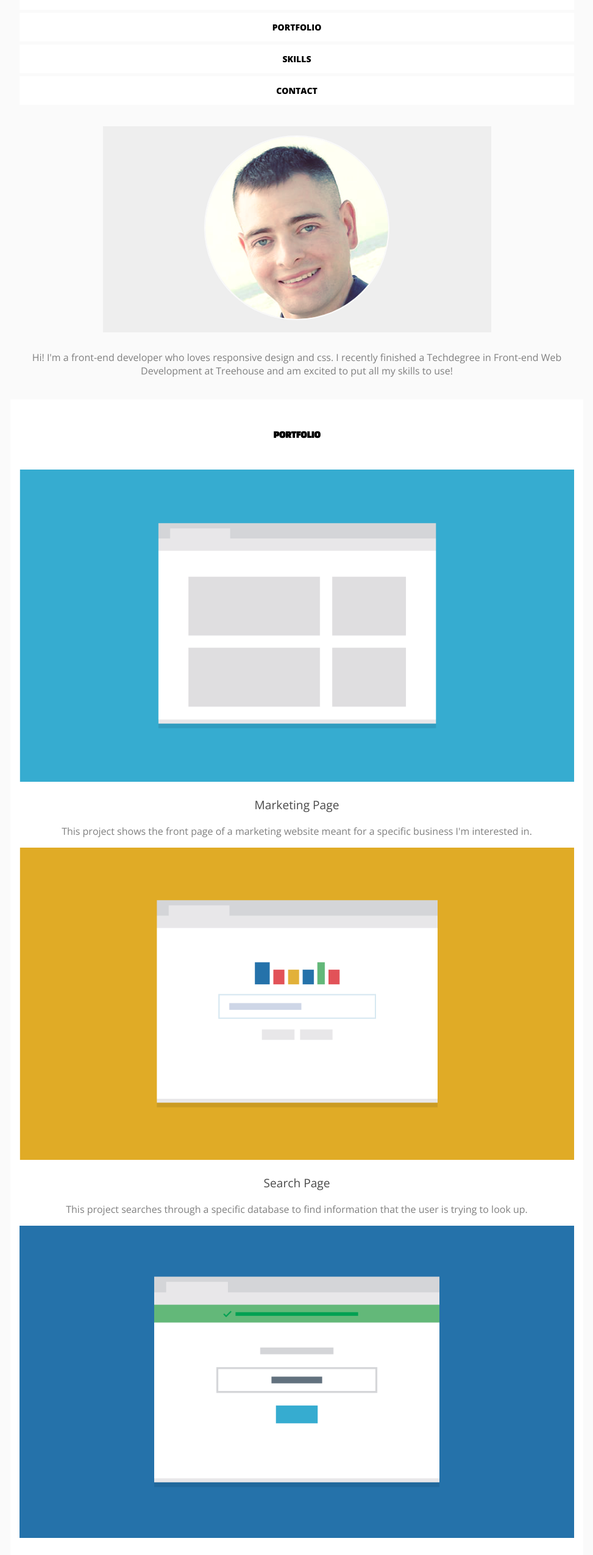
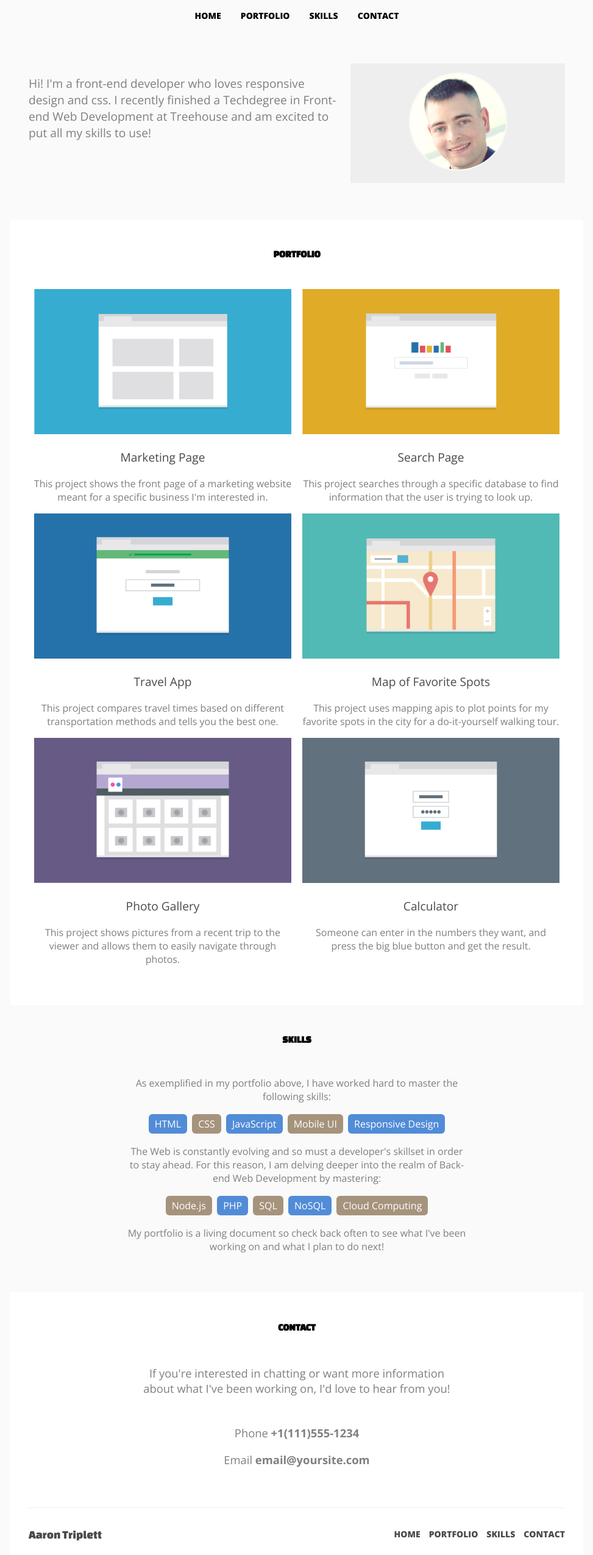
Before and after one commit to triplettae/responsive_layout_v2.0, a plain HTML site: page index.html in a window 1280 px wide. Shown: the part 106-2656 px from the top of the page at 61% size, without its empty margins (153-1126 px from the left). Drawn offline with nearby package versions, Linux system fonts and the light colour scheme.

Commit message:
Added 768px breakpoint
Tablet breakpoint created and some minor layout and style fixes were
made to mobile.

```diff
--- a/css/styles.css
+++ b/css/styles.css
@@ -14,7 +14,7 @@ GLOBAL
 
 body {
   max-width: 940px;
-  margin: 0 auto 20px;
+  margin: 0 auto;
   padding: 0;
   text-align: center;
   background-color: #fafafa;
@@ -46,20 +46,12 @@ nav {
 }
 
 nav ul {
-  display: -ms-flexbox;      /* TWEENER - IE 10 */
-  display: flex;
-  -ms-flex-pack: distribute;
-  justify-content: space-around;
-  flex-direction: row;
-  flex-wrap: wrap;
-  list-style-type: none;
+  text-align: center;
   padding: 0;
-  margin-top: 0;
+  margin: 0;
 }
 
 nav .name {
-  display: inline-block;
-  vertical-align: center;
   font-weight: 800;
   font-size: 1.6rem;
   line-height: 2.4rem;
@@ -67,7 +59,7 @@ nav .name {
 }
 
 nav li {
-  display: block;
+  display: inline-block;
   width: 100%;
   margin: 0 0 5px;
   background-color: #fff;
@@ -141,6 +133,11 @@ section:nth-child(odd) {
   max-width: 100%;
 }
 
+#skills .wrapper {
+  max-width: 560px;
+  margin: 0 auto;
+}
+
 ul.skills {
   padding: 0;
   text-align: center;
@@ -167,6 +164,16 @@ ul.skills.reverse li:nth-child(odd) {
   background: #a6937c;
 }
 
+#contact .wrapper {
+  font-size: 1.15rem;
+  max-width: 520px;
+  margin: 0 auto;
+}
+
+#contact p:first-of-type {
+  padding-bottom: 30px;
+}
+
 .contact-info {
   font-weight: 700;
 }
@@ -185,7 +192,12 @@ footer {
   color: #4a4a4a;
   width: 100%;
   text-align: center;
-  padding: 0 15px;
+  padding: 0 15px 15px;
+  background-color: #fff;
+}
+
+footer .wrapper {
+  border-top: 1px solid #eee;
 }
 
 footer .name {
@@ -222,7 +234,7 @@ footer a:hover {
 footer a span {
   font-size: .875rem;
   font-weight: 800;
-  padding: .875rem;
+  padding: .875rem 0 .875rem .875rem;
 }
 
 
@@ -233,7 +245,68 @@ BREAKPOINTS
 
 @media screen and (min-width: 768px) {
 
+  body {
+    margin: 50px auto 0;
+  }
 
+  nav {
+    padding-bottom: 50px;
+  }
+
+  nav li {
+    width: auto;
+    background-color: inherit;
+  }
+
+  header {
+    padding: 0 30px 60px;
+  }
+
+  header p {
+    float: left;
+    text-align: left;
+    width: 58%;
+    font-size: 120%;
+  }
+
+  .profile-image-background {
+    float: right;
+    width: 40%;
+    margin: 0;
+  }
+
+  section {
+    padding-left: 30px;
+    padding-right: 30px;
+  }
+
+  .flex {
+    display: -ms-flexbox;      /* TWEENER - IE 10 */
+    display: flex;
+    max-width: 1200px;
+    -ms-flex-pack: distribute;
+    justify-content: space-around;
+    margin: 0 auto;
+    /* custom */
+    flex-direction: row;
+    flex-wrap: wrap;
+  }
+
+  #portfolio .card {
+    width: 48%;
+  }
+
+  footer {
+    padding: 0 30px 60px;
+  }
+
+  footer li:not(.hidden-on-mobile) {
+    display:none;
+  }
+
+  .hidden-on-mobile {
+    display: inline-block;
+  }
 
 }
 
--- a/index.html
+++ b/index.html
@@ -22,7 +22,7 @@
       </ul>
     </nav>
 
-    <header>
+    <header class="clearfix">
       <div class="profile-image-background">
         <img src="images/aaron_cb.png" alt="Photograph of Aaron Triplett" class="profile-image">
       </div>
@@ -68,8 +68,9 @@
       </section>
 
       <section id="skills">
+        <div class="wrapper">
           <h2>SKILLS</h2>
-        <p>As exemplified in my portfolio above, I have mastered the following skills:</p>
+          <p>As exemplified in my portfolio above, I have worked hard to master the following skills:</p>
           <ul class="skills">
             <li>HTML</li>
             <li>CSS</li>
@@ -86,25 +87,31 @@
             <li>Cloud Computing</li>
           </ul>
           <p>My portfolio is a living document so check back often to see what I've been working on and what I plan to do next!</p>
+        </div>
       </section>
 
       <section id="contact">
+        <div class="wrapper">
           <h2>CONTACT</h2>
           <p>If you're interested in chatting or want more information about what I've been working on, I'd love to hear from you!</p>
           <p>Phone <span class="contact-info">+1(111)555-1234</span></p>
           <p>Email <span class="contact-info">email@yoursite.com</span></p>
+        </div>
       </section>
 
     </main>
 
     <footer class="clearfix">
+      <div class="wrapper">
         <h2 class="name">Aaron Triplett</h2>
         <ul>
           <li><a href="#"><span>BACK TO TOP</span></a></li>
-        <li class="hidden-on-mobile"><a href="#portfolio"><span>Portfolio</span></a></li>
-        <li class="hidden-on-mobile"><a href="#skills"><span>Skills</span></a></li>
-        <li class="hidden-on-mobile"><a href="#contact"><span>Contact</span></a></li>
+          <li class="hidden-on-mobile"><a href="#"><span>HOME</span></a></li>
+          <li class="hidden-on-mobile"><a href="#portfolio"><span>PORTFOLIO</span></a></li>
+          <li class="hidden-on-mobile"><a href="#skills"><span>SKILLS</span></a></li>
+          <li class="hidden-on-mobile"><a href="#contact"><span>CONTACT</span></a></li>
         </ul>
+      </div>
     </footer>
 
   </body>
```
Lines whose indentation alone changed are shown as unchanged.
